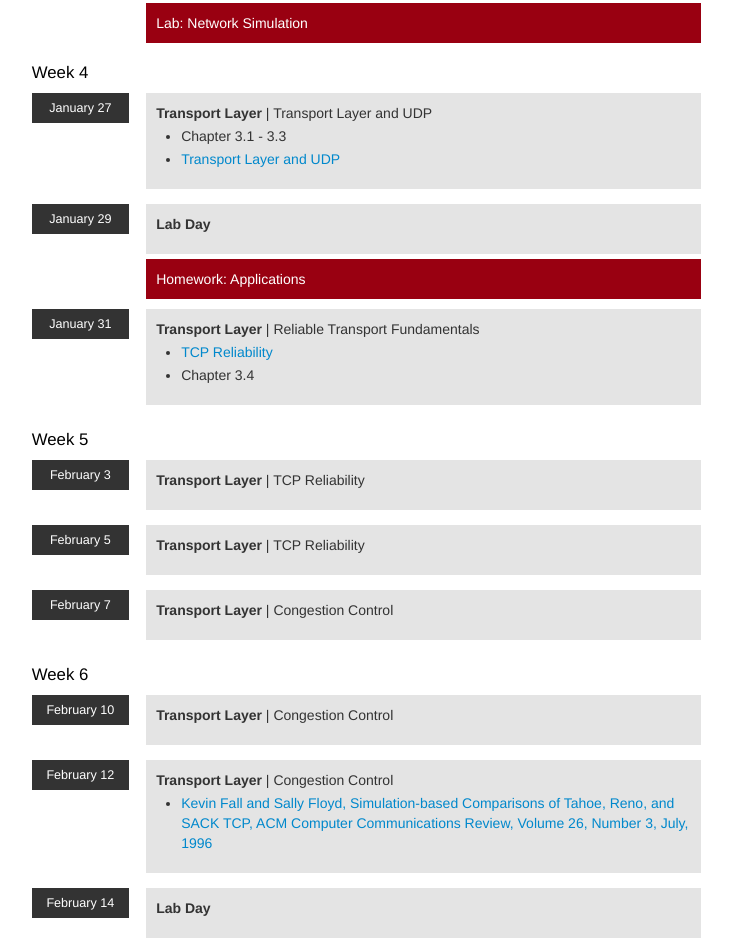
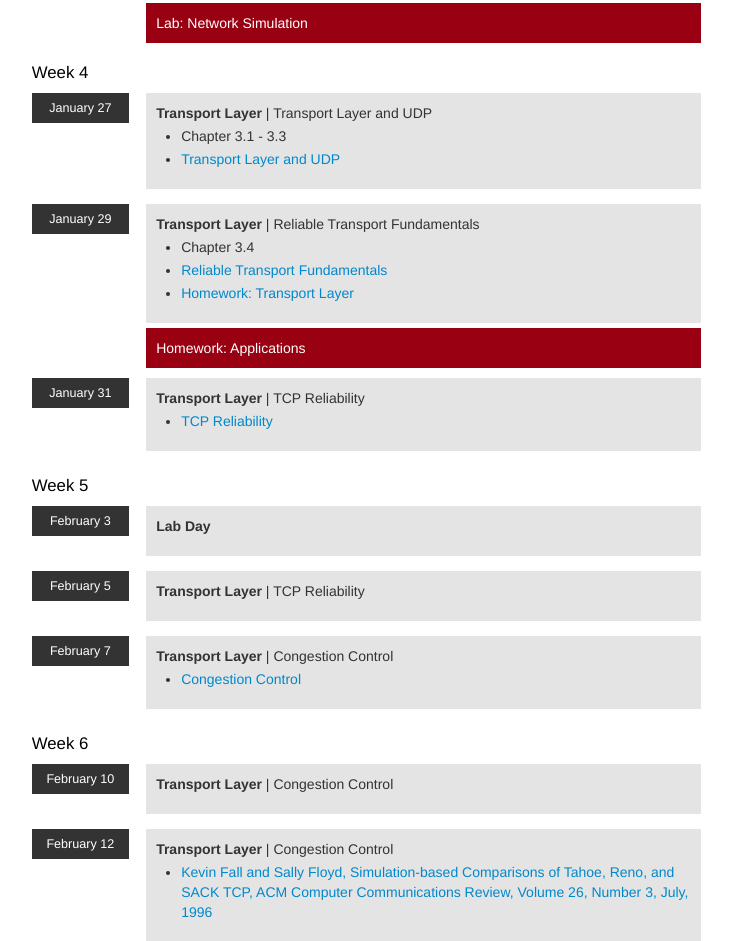
Before and after one commit to zappala/cs460, a Flask app: page /winter-2014/schedule in a window 1280 px wide. Shown: the part 1247-2188 px from the top of the page, without its empty margins (389-1121 px from the left). Run offline with Flask 2, Linux system fonts and the light colour scheme; some libraries are stand-ins or nearby versions.

Commit message:
Schedule changes.

```diff
--- a/templates/winter-2014/sidebar.html
+++ b/templates/winter-2014/sidebar.html
@@ -21,6 +21,7 @@ Winter 2014
       <ul class="dropdown-menu">
 	<li><a href={{url_for("show",directory="winter-2014/homework",page="networks-and-delay")}}>Networks and Delay</a></li>
 	<li><a href={{url_for("show",directory="winter-2014/homework",page="applications")}}>Applications</a></li>
+	<li><a href={{url_for("show",directory="winter-2014/homework",page="transport-layer")}}>Transport Layer</a></li>
       </ul>
     </div>
   </li>
--- a/views/winter2014.py
+++ b/views/winter2014.py
@@ -66,24 +66,27 @@ def schedule():
     d.reading('Transport Layer and UDP',static + 'transport-layer-and-udp.pdf')
 
     d = s.day('January 29')
-    d.lecture('Lab Day')
+    d.reading('Chapter 3.4')
+    d.lecture('Transport Layer','Reliable Transport Fundamentals')
+    d.reading('Reliable Transport Fundamentals',static + 'reliable-transport-fundamentals.pdf')
+    d.reading('Homework: Transport Layer',term + 'homework/transport-layer')
     d.assignment('Homework: Applications',term + 'homework/applications')
 
     d = s.day('January 31')
-    d.lecture('Transport Layer','Reliable Transport Fundamentals')
+    d.lecture('Transport Layer','TCP Reliability')
     d.reading('TCP Reliability',static + 'tcp-reliability.pdf')
-    d.reading('Chapter 3.4')
 
     s.week()
 
     d = s.day('February 3')
-    d.lecture('Transport Layer','TCP Reliability')
+    d.lecture('Lab Day')
 
     d = s.day('February 5')
     d.lecture('Transport Layer','TCP Reliability')
 
     d = s.day('February 7')
     d.lecture('Transport Layer','Congestion Control')
+    d.reading('Congestion Control',static + 'congestion-control.pdf')
 
     s.week()
 
```
